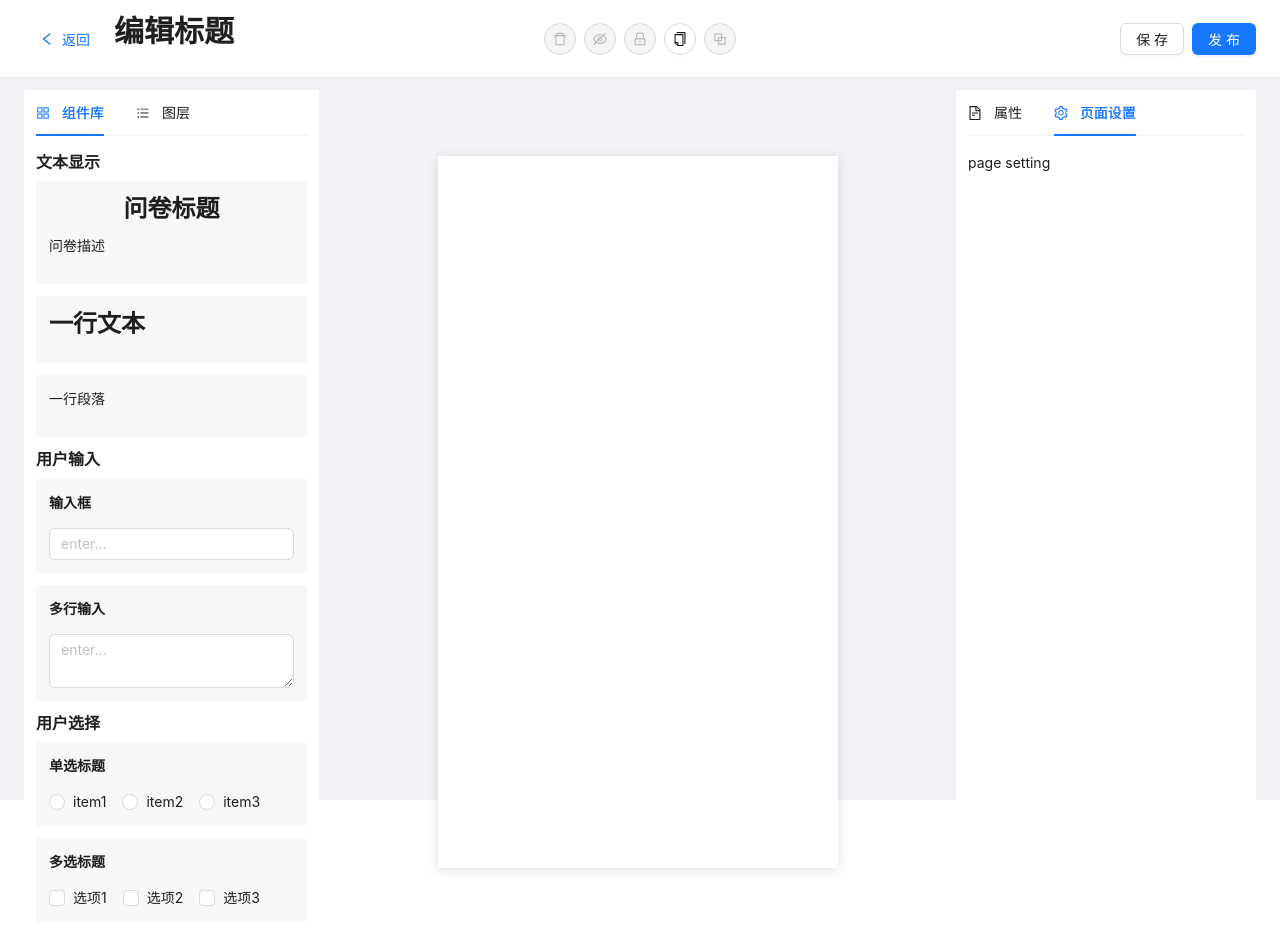
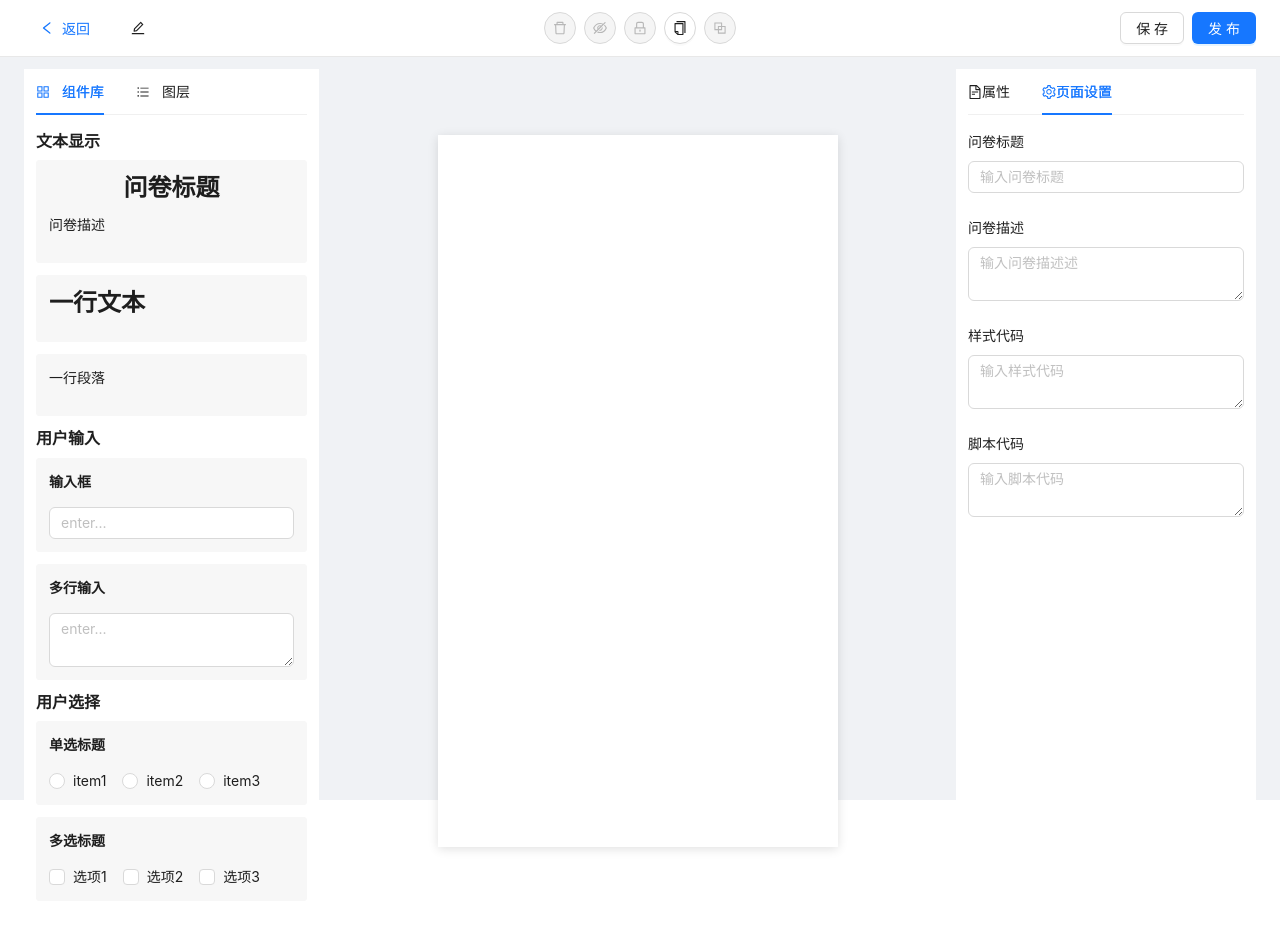
Before and after one commit to xiyuan404/survey-master, a React (Create React App) app: page /survey/edit/1 in a window 1280 px wide. Built offline with nearby package versions, Linux system fonts and the light colour scheme; no server answers.

Commit message:
feat: 用到页面信息的编辑页头部标题面板表单数据联动
1.修改表单中的字段会同步到头部标题
2.修改头版标题和同步到表单中的字段

```diff
--- /dev/null
+++ b/src/hooks/useGetPageInfo.ts
@@ -0,0 +1,10 @@
+import { useSelector } from 'react-redux'
+import { StateType } from 'src/store'
+import { PageInfoType } from 'src/store/pageInfoReducer'
+
+const useGetPageInfo = () => {
+  const pageInfo = useSelector<StateType>(state => state.pageInfo) as PageInfoType
+  return pageInfo
+}
+
+export default useGetPageInfo
--- a/src/pages/survey/Edit/EditHeader.tsx
+++ b/src/pages/survey/Edit/EditHeader.tsx
@@ -1,13 +1,47 @@
-import { Button, Space, Typography } from 'antd'
+import { Button, Input, Space, Typography } from 'antd'
 
-import React, { FC } from 'react'
+import React, { ChangeEvent, FC, useState } from 'react'
 
 import styles from './EditHeader.module.scss'
-import { LeftOutlined } from '@ant-design/icons'
+import { EditOutlined, LeftOutlined } from '@ant-design/icons'
 import { useNavigate } from 'react-router-dom'
 import EditToolbar from './EditToolbar'
+import useGetPageInfo from 'src/hooks/useGetPageInfo'
+import { useDispatch } from 'react-redux'
+import { changePageTitle } from 'src/store/pageInfoReducer'
 
 const { Title } = Typography
+
+const RenderTitle: FC = () => {
+  const { title } = useGetPageInfo()
+  const [editState, setEditState] = useState(false)
+
+  const dispatch = useDispatch()
+
+  const handleChange = (e: ChangeEvent<HTMLInputElement>) => {
+    const newTitle = e.target.value
+    dispatch(changePageTitle(newTitle))
+  }
+
+  if (editState) {
+    return (
+      <Input
+        value={title}
+        onBlur={() => setEditState(false)}
+        onPressEnter={() => setEditState(false)}
+        onChange={handleChange}
+      />
+    )
+  }
+
+  return (
+    <Space align="baseline">
+      <Title level={5}>{title}</Title>
+      <Button icon={<EditOutlined />} type="text" onClick={() => setEditState(true)} />
+    </Space>
+  )
+}
+
 const EditHeader: FC = () => {
   const nav = useNavigate()
 
@@ -18,7 +52,7 @@ const EditHeader: FC = () => {
           <Button type="link" icon={<LeftOutlined />} onClick={() => nav(-1)}>
             返回
           </Button>
-          <Title level={2}> 编辑标题</Title>
+          <RenderTitle />
         </Space>
       </div>
       <div className={styles.main}>
--- a/src/pages/survey/Edit/PageSetting.tsx
+++ b/src/pages/survey/Edit/PageSetting.tsx
@@ -1,6 +1,51 @@
-import React, { FC } from 'react'
+import React, { FC, useEffect } from 'react'
+import { Form, Input } from 'antd'
+import { resetPageInfo } from 'src/store/pageInfoReducer'
+import useGetPageInfo from 'src/hooks/useGetPageInfo'
+import { useDispatch } from 'react-redux'
+
+const { TextArea } = Input
+
 const PageSetting: FC = () => {
-  return <div>page setting</div>
+  const { title, desc, js, css } = useGetPageInfo()
+  const [form] = Form.useForm()
+  const dispatch = useDispatch()
+
+  // 实时更新表单内容
+  useEffect(() => {
+    form.setFieldsValue({
+      title,
+      desc,
+      js,
+      css,
+    })
+  }, [title, desc, js, css])
+
+  const handleValuesChange = () => {
+    dispatch(resetPageInfo(form.getFieldsValue()))
+  }
+
+  return (
+    <Form
+      layout="vertical"
+      initialValues={{ title, desc, js, css }}
+      form={form}
+      onValuesChange={handleValuesChange}
+    >
+      <Form.Item label="问卷标题" name="title">
+        <Input placeholder="输入问卷标题" />
+      </Form.Item>
+      <Form.Item label="问卷描述" name="desc">
+        <TextArea placeholder="输入问卷描述述" />
+      </Form.Item>
+      <Form.Item label="样式代码" name="css">
+        <TextArea placeholder="输入样式代码" />
+      </Form.Item>
+      <Form.Item label="脚本代码" name="js">
+        <TextArea placeholder="输入脚本代码" />
+      </Form.Item>
+    </Form>
+  )
 }
 
 export default PageSetting
--- a/src/pages/survey/Edit/index.tsx
+++ b/src/pages/survey/Edit/index.tsx
@@ -5,7 +5,7 @@ import useLoadSurveyData from 'src/hooks/useLoadSurveyData'
 import { useDispatch } from 'react-redux'
 import { changeSelectedId } from 'src/store/componentsReducer'
 import LeftPanel from './LeftPanel'
-import RightPanel from './rightPanel'
+import RightPanel from './RightPanel'
 import EditHeader from './EditHeader'
 
 const Edit: FC = () => {
--- a/src/pages/survey/Edit/rightPanel.tsx
+++ b/src/pages/survey/Edit/rightPanel.tsx
@@ -1,44 +1,55 @@
 import React, { FC, useEffect, useState } from 'react'
 import { Tabs } from 'antd'
-
 import { FileTextOutlined, SettingOutlined } from '@ant-design/icons'
 import ComponentProp from './ComponentProp'
 import PageSetting from './PageSetting'
-import useGetComponentInfo from 'src/hooks/useGetComponentInfo'
+import useGetComponentInfo from '../../../hooks/useGetComponentInfo'
 
+// TS 枚举
 enum TAB_KEYS {
   PROP_KEY = 'prop',
   SETTING_KEY = 'setting',
 }
 
-const tabItems = [
+const tabsItems = [
   {
     key: TAB_KEYS.PROP_KEY,
-    label: '属性',
+    label: (
+      <span>
+        <FileTextOutlined />
+        属性
+      </span>
+    ),
     children: <ComponentProp />,
-    icon: <FileTextOutlined />,
   },
   {
     key: TAB_KEYS.SETTING_KEY,
-    label: '页面设置',
+    label: (
+      <span>
+        <SettingOutlined />
+        页面设置
+      </span>
+    ),
     children: <PageSetting />,
-    icon: <SettingOutlined />,
   },
 ]
 
 const RightPanel: FC = () => {
-  const [activeKey, setActiveKey] = useState(TAB_KEYS.PROP_KEY)
+  const [activeKey, setActiveKey] = useState<TAB_KEYS>(TAB_KEYS.PROP_KEY)
   const { selectedId } = useGetComponentInfo()
 
   useEffect(() => {
-    if (selectedId === '') {
-      setActiveKey(TAB_KEYS.SETTING_KEY)
-    } else {
-      setActiveKey(TAB_KEYS.PROP_KEY)
-    }
+    if (selectedId) setActiveKey(TAB_KEYS.PROP_KEY)
+    else setActiveKey(TAB_KEYS.SETTING_KEY)
   }, [selectedId])
 
-  return <Tabs activeKey={activeKey} items={tabItems} />
+  const handleTabClick = (activeKey: string) => {
+    if (Object.values(TAB_KEYS).includes(activeKey as TAB_KEYS)) {
+      setActiveKey(activeKey as TAB_KEYS)
+    }
+  }
+
+  return <Tabs activeKey={activeKey} items={tabsItems} onTabClick={handleTabClick}></Tabs>
 }
 
 export default RightPanel
--- a/src/store/pageInfoReducer.ts
+++ b/src/store/pageInfoReducer.ts
@@ -1,4 +1,5 @@
 import { createSlice, PayloadAction } from '@reduxjs/toolkit'
+import { produce } from 'immer'
 
 export type PageInfoType = {
   title: string
@@ -21,9 +22,12 @@ const pageInfoSlice = createSlice({
     resetPageInfo: (state: PageInfoType, action: PayloadAction<PageInfoType>) => {
       return action.payload
     },
+    changePageTitle: produce((draft: PageInfoType, action: PayloadAction<string>) => {
+      draft.title = action.payload
+    }),
   },
 })
 
-export const { resetPageInfo } = pageInfoSlice.actions
+export const { resetPageInfo, changePageTitle } = pageInfoSlice.actions
 
 export default pageInfoSlice.reducer
```
